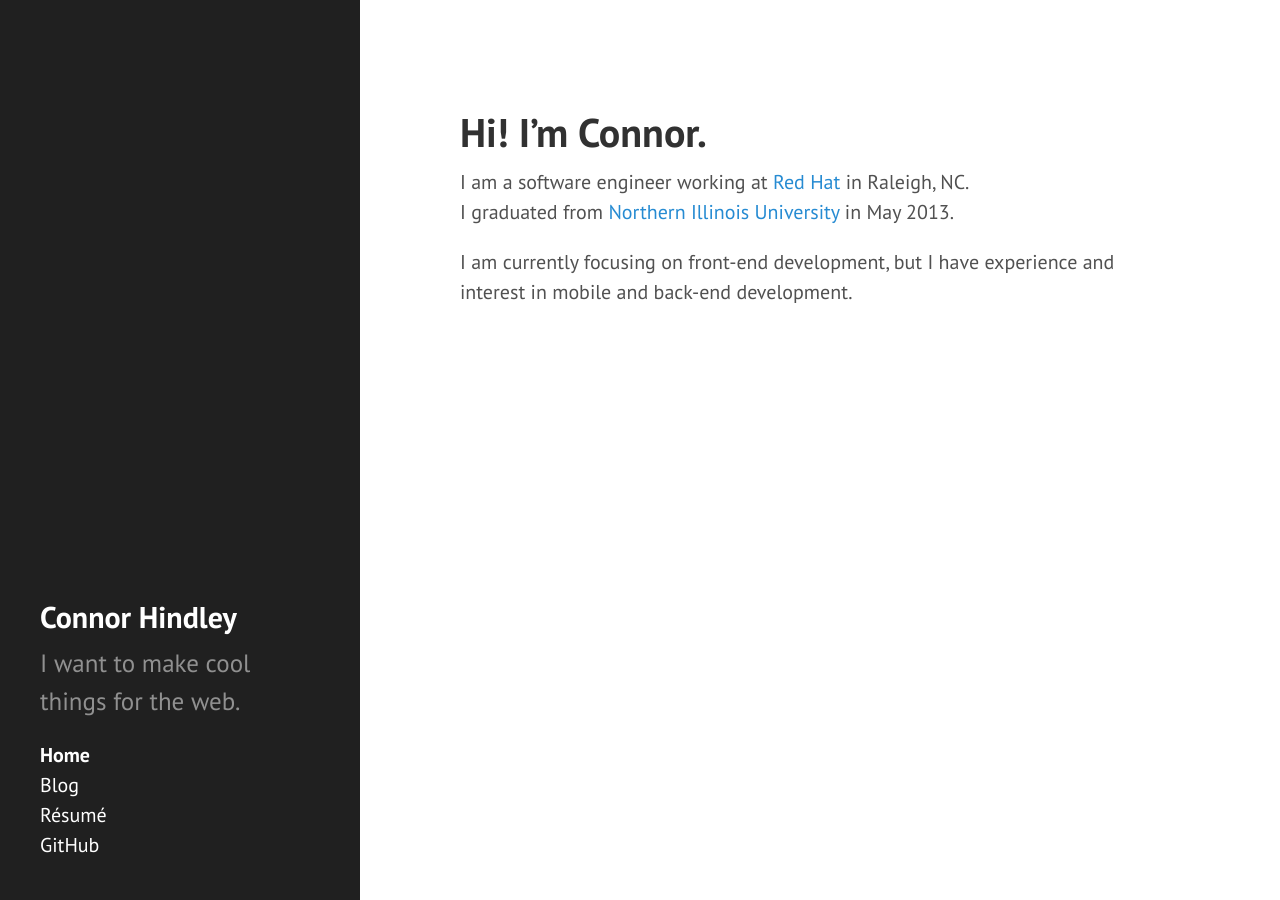
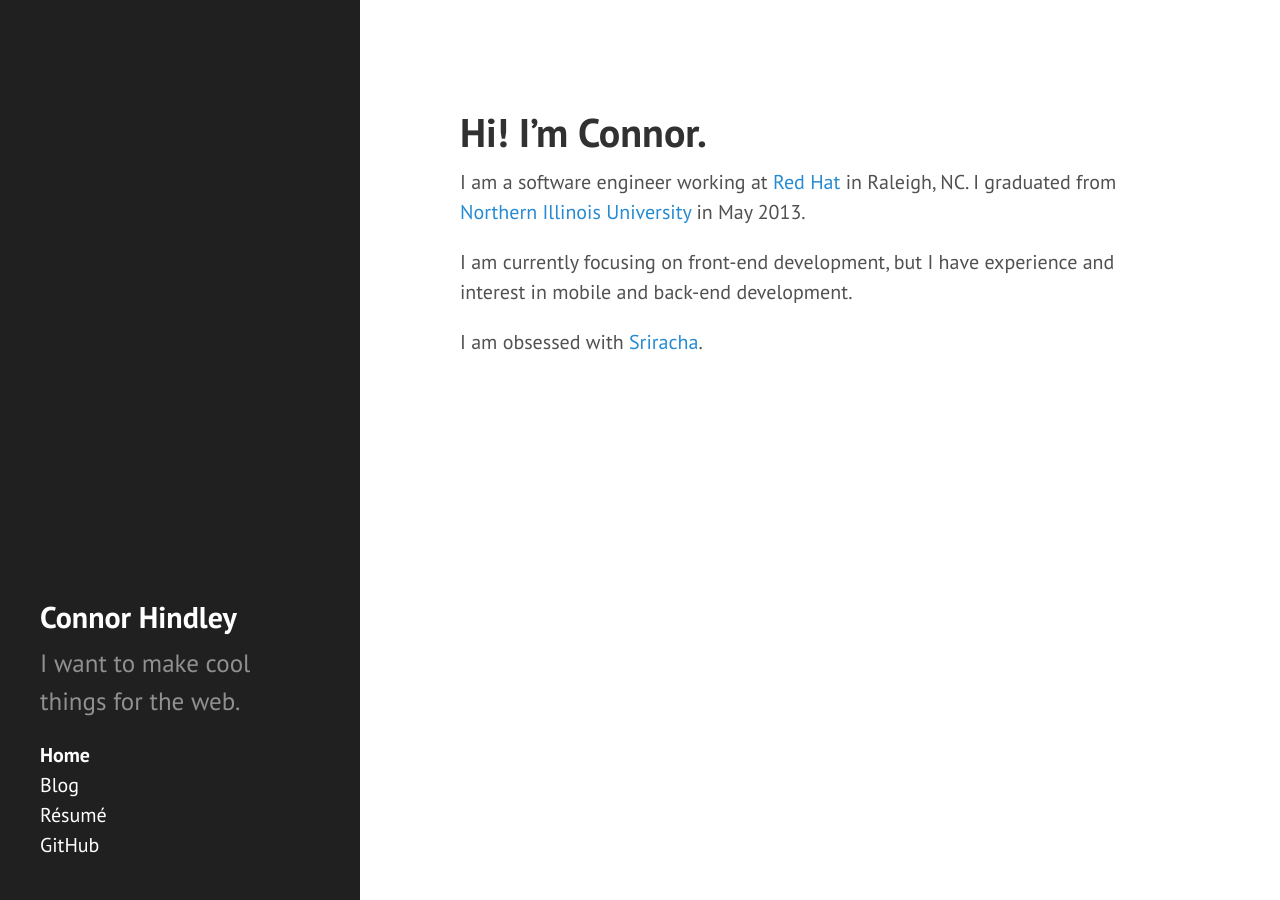
Before and after one commit to connyay/connyay.github.io, a Jekyll site: the page built from index.md, in a window 1280 px wide. Built offline with Jekyll 4.4.1, drawn with Linux system fonts in a browser that asks for light colours; Markdown is read by kramdown in place of the engine named in the settings.

Commit message:
add note about sriracha

```diff
--- a/index.md
+++ b/index.md
@@ -8,3 +8,5 @@ I am a software engineer working at [Red Hat](http://redhat.com) in Raleigh, NC.
 I graduated from [Northern Illinois University](http://www.cs.niu.edu/) in May 2013.
 
 I am currently focusing on front-end development, but I have experience and interest in mobile and back-end development.
+
+I am obsessed with [Sriracha](http://www.huyfong.com/no_frames/sriracha.htm).
```
